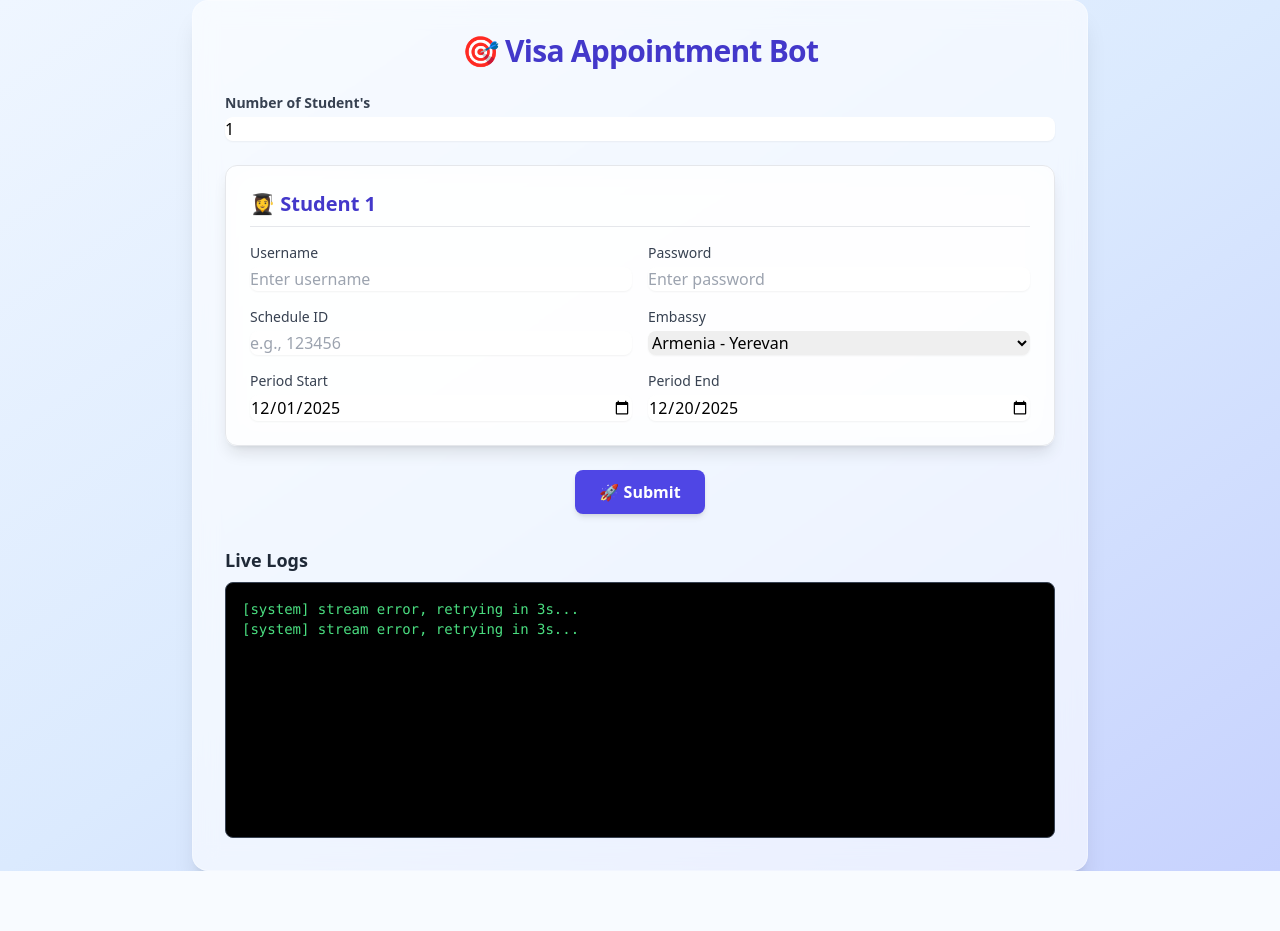
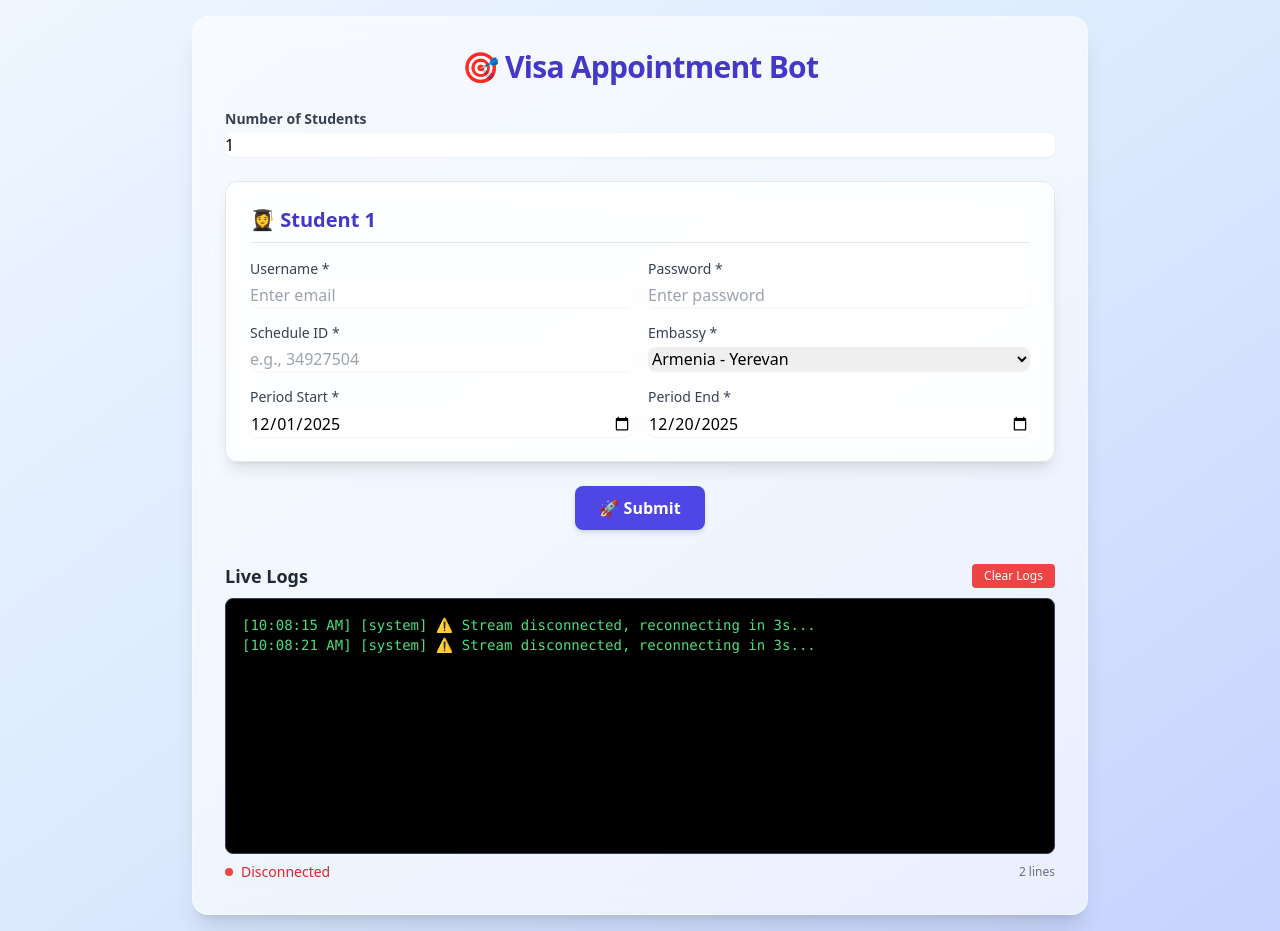
Before and after one commit to eirmonsolutions/canada-appointment-booking-bot, a Flask app: page / in a window 1280 px wide. Before the commit the page ends 871 px from the top, so only its background shows below. Run offline with Flask 3, Linux system fonts and the light colour scheme; data that the repository does not hold is empty; some libraries are stand-ins or nearby versions.

Commit message:
jai-mata-di-qa

```diff
--- /dev/null
+++ b/log_2025-10-30.txt
@@ -0,0 +1 @@
+2025-10-30 15:31:16 - [khatrigeeta23@gmail.com] Session finished.
--- a/templates/index.html
+++ b/templates/index.html
@@ -6,19 +6,20 @@
   <title>Visa Appointment Bot</title>
   <script src="https://cdn.tailwindcss.com"></script>
 </head>
-<body class="bg-gradient-to-br from-blue-50 via-blue-100 to-indigo-200 min-h-screen flex items-center justify-center">
+<body class="bg-gradient-to-br from-blue-50 via-blue-100 to-indigo-200 min-h-screen flex items-center justify-center p-4">
   <div class="max-w-4xl w-full bg-white/60 backdrop-blur-md shadow-xl rounded-2xl p-8 border border-white/30">
     <h1 class="text-3xl font-extrabold text-center text-indigo-700 mb-6 tracking-tight">
       🎯 Visa Appointment Bot
     </h1>
 
     <div class="mb-6">
-      <label class="block text-sm font-semibold text-gray-700 mb-1">Number of Student's</label>
+      <label class="block text-sm font-semibold text-gray-700 mb-1">Number of Students</label>
       <input
         type="number"
         id="numStudents"
         value="1"
         min="1"
+        max="10"
         class="block w-full rounded-lg border-gray-300 shadow-sm focus:ring-2 focus:ring-indigo-500 focus:border-indigo-500"
       />
     </div>
@@ -28,24 +29,38 @@
     <div class="text-center mt-6">
       <button
         id="submitButton"
-        class="bg-indigo-600 hover:bg-indigo-700 transition-all duration-300 text-white px-6 py-2.5 rounded-lg font-semibold shadow-md hover:shadow-lg"
+        class="bg-indigo-600 hover:bg-indigo-700 transition-all duration-300 text-white px-6 py-2.5 rounded-lg font-semibold shadow-md hover:shadow-lg disabled:opacity-50 disabled:cursor-not-allowed"
       >
         🚀 Submit
       </button>
       <p id="message" class="mt-4 hidden text-lg font-medium"></p>
     </div>
 
-
     <div class="mt-8">
-  <h3 class="text-lg font-semibold text-gray-800 mb-2">Live Logs</h3>
+      <div class="flex justify-between items-center mb-2">
+        <h3 class="text-lg font-semibold text-gray-800">Live Logs</h3>
+        <button
+          id="clearLogs"
+          class="text-xs bg-red-500 hover:bg-red-600 text-white px-3 py-1 rounded"
+        >
+          Clear Logs
+        </button>
+      </div>
       <pre id="liveLog"
-       class="h-64 overflow-auto bg-black text-green-400 p-4 rounded-lg text-sm leading-5 border border-gray-700"></pre>
+           class="h-64 overflow-auto bg-black text-green-400 p-4 rounded-lg text-sm leading-5 border border-gray-700 font-mono"></pre>
+      <div class="mt-2 flex items-center gap-2">
+        <span id="connectionStatus" class="inline-flex items-center gap-2 text-sm">
+          <span class="w-2 h-2 rounded-full bg-gray-400"></span>
+          <span class="text-gray-600">Connecting...</span>
+        </span>
+        <span id="logCount" class="text-xs text-gray-500 ml-auto">0 lines</span>
       </div>
-
+    </div>
 
   </div>
 
   <script>
+    const MAX_LINES = 500;
     const embassies = [
       { value: 'en-am-yer', label: 'Armenia - Yerevan' },
       { value: 'es-co-bog', label: 'Colombia - Bogotá' },
@@ -62,7 +77,14 @@
     const studentFormsDiv = document.getElementById('studentForms');
     const submitButton = document.getElementById('submitButton');
     const messageP = document.getElementById('message');
+    const liveLog = document.getElementById('liveLog');
+    const clearLogsBtn = document.getElementById('clearLogs');
+    const connectionStatus = document.getElementById('connectionStatus');
+    const logCount = document.getElementById('logCount');
 
+    let logLines = [];
+
+    // Generate student forms
     function generateStudentForms(count) {
       studentFormsDiv.innerHTML = '';
       for (let i = 0; i < count; i++) {
@@ -73,25 +95,28 @@
           <h2 class="text-xl font-semibold text-indigo-700 mb-4 border-b pb-2">👩‍🎓 Student ${i + 1}</h2>
           <div class="grid md:grid-cols-2 gap-4">
             <div>
-              <label class="block text-sm font-medium text-gray-700">Username</label>
-              <input type="text" name="username_${i}" placeholder="Enter username"
+              <label class="block text-sm font-medium text-gray-700">Username *</label>
+              <input type="text" name="username_${i}" placeholder="Enter email"
+                required
                 class="mt-1 block w-full rounded-lg border-gray-300 focus:ring-indigo-500 focus:border-indigo-500 shadow-sm" />
             </div>
 
             <div>
-              <label class="block text-sm font-medium text-gray-700">Password</label>
+              <label class="block text-sm font-medium text-gray-700">Password *</label>
               <input type="password" name="password_${i}" placeholder="Enter password"
+                required
                 class="mt-1 block w-full rounded-lg border-gray-300 focus:ring-indigo-500 focus:border-indigo-500 shadow-sm" />
             </div>
 
             <div>
-              <label class="block text-sm font-medium text-gray-700">Schedule ID</label>
-              <input type="text" name="schedule_id_${i}" placeholder="e.g., 123456"
+              <label class="block text-sm font-medium text-gray-700">Schedule ID *</label>
+              <input type="text" name="schedule_id_${i}" placeholder="e.g., 34927504"
+                required
                 class="mt-1 block w-full rounded-lg border-gray-300 focus:ring-indigo-500 focus:border-indigo-500 shadow-sm" />
             </div>
 
             <div>
-              <label class="block text-sm font-medium text-gray-700">Embassy</label>
+              <label class="block text-sm font-medium text-gray-700">Embassy *</label>
               <select name="embassy_${i}"
                 class="mt-1 block w-full rounded-lg border-gray-300 focus:ring-indigo-500 focus:border-indigo-500 shadow-sm">
                 ${embassies.map(emb => `<option value="${emb.value}">${emb.label}</option>`).join('')}
@@ -99,14 +124,16 @@
             </div>
 
             <div>
-              <label class="block text-sm font-medium text-gray-700">Period Start</label>
+              <label class="block text-sm font-medium text-gray-700">Period Start *</label>
               <input type="date" name="period_start_${i}" value="2025-12-01"
+                required
                 class="mt-1 block w-full rounded-lg border-gray-300 focus:ring-indigo-500 focus:border-indigo-500 shadow-sm" />
             </div>
 
             <div>
-              <label class="block text-sm font-medium text-gray-700">Period End</label>
+              <label class="block text-sm font-medium text-gray-700">Period End *</label>
               <input type="date" name="period_end_${i}" value="2025-12-20"
+                required
                 class="mt-1 block w-full rounded-lg border-gray-300 focus:ring-indigo-500 focus:border-indigo-500 shadow-sm" />
             </div>
           </div>
@@ -115,25 +142,98 @@
       }
     }
 
+    // Update connection status
+    function updateConnectionStatus(connected) {
+      const dot = connectionStatus.querySelector('.w-2');
+      const text = connectionStatus.querySelector('span:last-child');
+
+      if (connected) {
+        dot.className = 'w-2 h-2 rounded-full bg-green-500 animate-pulse';
+        text.textContent = 'Connected';
+        text.className = 'text-green-600';
+      } else {
+        dot.className = 'w-2 h-2 rounded-full bg-red-500';
+        text.textContent = 'Disconnected';
+        text.className = 'text-red-600';
+      }
+    }
+
+    // Add log line with limit
+    function addLogLine(line) {
+      const timestamp = new Date().toLocaleTimeString();
+      logLines.push(`[${timestamp}] ${line}`);
+
+      // Keep only last MAX_LINES
+      if (logLines.length > MAX_LINES) {
+        logLines = logLines.slice(-MAX_LINES);
+      }
+
+      liveLog.textContent = logLines.join('\n');
+      liveLog.scrollTop = liveLog.scrollHeight;
+      logCount.textContent = `${logLines.length} lines`;
+    }
+
+    // Clear logs
+    clearLogsBtn.addEventListener('click', () => {
+      logLines = [];
+      liveLog.textContent = '';
+      logCount.textContent = '0 lines';
+    });
+
+    // Validate form data
+    function validateStudentData(students) {
+      for (let i = 0; i < students.length; i++) {
+        const s = students[i];
+        if (!s.username || !s.password || !s.schedule_id) {
+          return { valid: false, message: `Student ${i + 1}: Please fill all required fields` };
+        }
+        if (!s.username.includes('@')) {
+          return { valid: false, message: `Student ${i + 1}: Invalid email format` };
+        }
+        if (!s.period_start || !s.period_end) {
+          return { valid: false, message: `Student ${i + 1}: Please select both dates` };
+        }
+        if (new Date(s.period_start) > new Date(s.period_end)) {
+          return { valid: false, message: `Student ${i + 1}: Start date must be before end date` };
+        }
+      }
+      return { valid: true };
+    }
+
+    // Number of students change handler
     numStudentsInput.addEventListener('change', (e) => {
       const count = parseInt(e.target.value) || 1;
-      generateStudentForms(count);
+      generateStudentForms(Math.max(1, Math.min(10, count)));
     });
 
+    // Submit handler
     submitButton.addEventListener('click', async () => {
       const numStudents = parseInt(numStudentsInput.value) || 1;
       const students = [];
 
       for (let i = 0; i < numStudents; i++) {
         students.push({
-          username: document.querySelector(`[name="username_${i}"]`).value,
+          username: document.querySelector(`[name="username_${i}"]`).value.trim(),
           password: document.querySelector(`[name="password_${i}"]`).value,
-          schedule_id: document.querySelector(`[name="schedule_id_${i}"]`).value,
+          schedule_id: document.querySelector(`[name="schedule_id_${i}"]`).value.trim(),
           embassy: document.querySelector(`[name="embassy_${i}"]`).value,
           period_start: document.querySelector(`[name="period_start_${i}"]`).value,
           period_end: document.querySelector(`[name="period_end_${i}"]`).value
         });
       }
+
+      // Validate
+      const validation = validateStudentData(students);
+      if (!validation.valid) {
+        messageP.textContent = validation.message;
+        messageP.classList.remove('hidden');
+        messageP.className = 'mt-4 text-lg font-medium text-red-600';
+        return;
+      }
+
+      // Disable button and show loading
+      submitButton.disabled = true;
+      submitButton.innerHTML = '⏳ Processing...';
 
       try {
         const response = await fetch('/submit', {
@@ -141,55 +241,58 @@
           headers: { 'Content-Type': 'application/json' },
           body: JSON.stringify({ num_students: numStudents, students })
         });
+
         const result = await response.json();
+
         messageP.textContent = result.message || result.error;
         messageP.classList.remove('hidden');
-        messageP.classList.toggle('text-red-600', !!result.error);
-        messageP.classList.toggle('text-green-600', !result.error);
+        messageP.className = result.error
+          ? 'mt-4 text-lg font-medium text-red-600'
+          : 'mt-4 text-lg font-medium text-green-600';
+
+        if (!result.error) {
+          addLogLine(`✅ Submitted ${numStudents} student(s) for processing`);
+        }
       } catch (error) {
         messageP.textContent = 'Error submitting data: ' + error.message;
         messageP.classList.remove('hidden');
-        messageP.classList.add('text-red-600');
+        messageP.className = 'mt-4 text-lg font-medium text-red-600';
+      } finally {
+        // Re-enable button
+        submitButton.disabled = false;
+        submitButton.innerHTML = '🚀 Submit';
       }
     });
 
-    // Initialize with one student form
-    generateStudentForms(1);
-  </script>
+    // Log streaming
+    function startLogStream() {
+      updateConnectionStatus(false);
 
-
-<script>
-
-  const MAX_LINES = 1000;
-  const liveLog = document.getElementById('liveLog');
-
-  function startLogStream(){
       const es = new EventSource('/logs/stream');
 
       es.addEventListener('hello', () => {
-      liveLog.textContent += '[system] log stream connected\n';
-      liveLog.scrollTop = liveLog.scrollHeight;
+        addLogLine('[system] Log stream connected');
+        updateConnectionStatus(true);
       });
 
       es.onmessage = (e) => {
-      // each log line
-      liveLog.textContent += e.data + '\n';
-      liveLog.scrollTop = liveLog.scrollHeight;
+        if (e.data && e.data.trim() !== '') {
+          addLogLine(e.data);
+        }
       };
 
-    es.onerror = () => {
-      liveLog.textContent += '[system] stream error, retrying in 3s...\n';
-      liveLog.scrollTop = liveLog.scrollHeight;
+      es.onerror = (err) => {
+        console.error('EventSource error:', err);
+        addLogLine('[system] ⚠️ Stream disconnected, reconnecting in 3s...');
+        updateConnectionStatus(false);
         es.close();
-      setTimeout(startLogStream, 3000); // auto-reconnect
+        setTimeout(startLogStream, 3000);
       };
     }
 
-  // start on load
+    // Initialize
+    generateStudentForms(1);
     startLogStream();
   </script>
-
-
-
 </body>
 </html>
```
Also changed, not shown: visa_bot.py (+46 -9 lines). Lines whose indentation alone changed are shown as unchanged.
